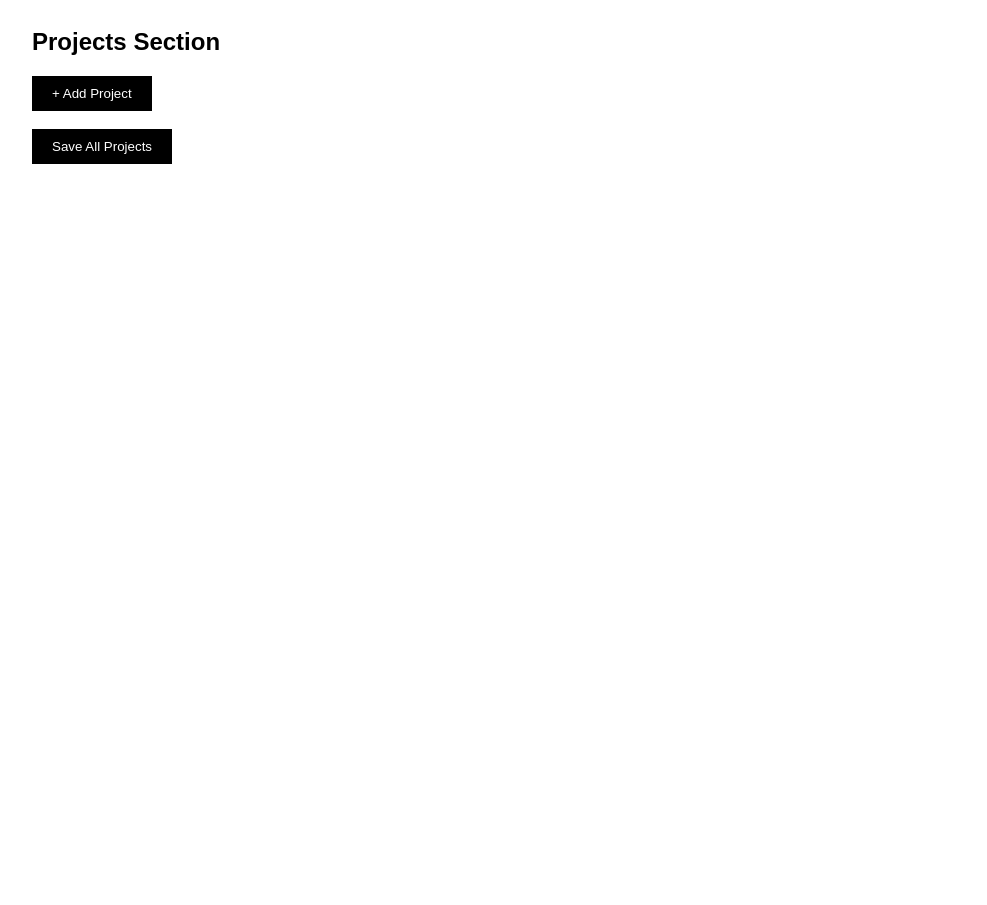
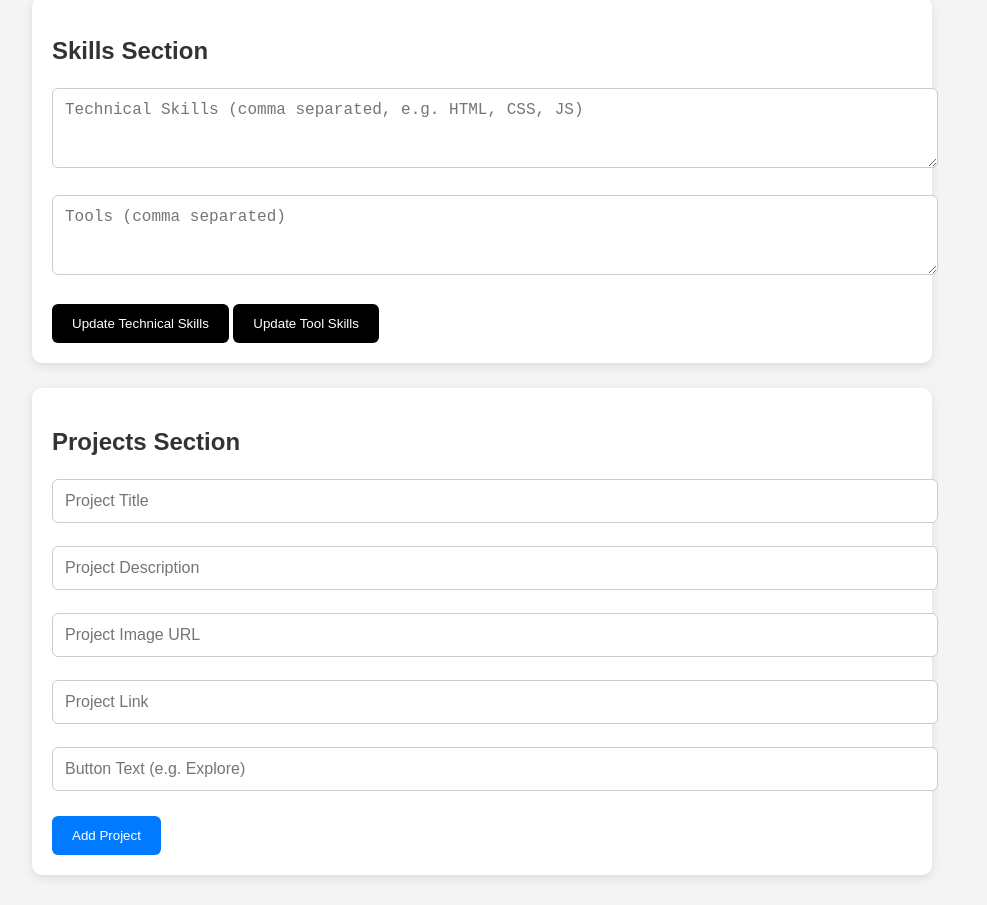
Before and after one commit to MITHU-SAJU/portfolio-update, a plain HTML site: page index.html in a window 1280 px wide. Shown: the part 722-1627 px from the top of the page, without its empty margins (158-1145 px from the left). Before the commit the page ends 906 px from the top, so only its background shows below. Drawn offline with Linux system fonts and the light colour scheme.

Commit message:
first commit

```diff
--- a/index.html
+++ b/index.html
@@ -4,81 +4,142 @@
 <head>
     <meta charset="UTF-8">
     <title>Portfolio Admin Panel</title>
+
+    <!-- ======= BASIC MODERN UI DESIGN ======= -->
     <style>
         body {
-            font-family: Arial;
-            padding: 20px;
+            font-family: 'Poppins', sans-serif;
+            background: #f4f4f4;
+            margin: 0;
+            padding: 0;
+        }
+
+        .container {
             max-width: 900px;
             margin: auto;
+            padding: 30px;
+        }
+
+        h1 {
+            background: black;
+            color: white;
+            padding: 18px;
+            text-align: center;
+            border-radius: 10px;
+        }
+
+        section {
+            background: white;
+            padding: 20px;
+            border-radius: 10px;
+            margin-top: 25px;
+            box-shadow: 0 3px 10px rgba(0, 0, 0, 0.1);
         }
 
         h2 {
-            margin-top: 40px;
+            margin-bottom: 15px;
+            color: #333;
         }
 
         textarea,
         input {
             width: 100%;
-            padding: 10px;
-            margin: 8px 0;
+            padding: 12px;
+            border-radius: 6px;
+            margin: 8px 0 15px 0;
+            border: 1px solid #ccc;
+            font-size: 16px;
         }
 
         .btn {
             background: black;
             color: white;
-            padding: 10px 20px;
+            padding: 12px 20px;
+            border-radius: 6px;
             cursor: pointer;
             border: none;
+            transition: 0.3s;
+            margin-top: 10px;
         }
 
         .btn:hover {
-            opacity: 0.8;
+            background: #333;
         }
 
-        .project-box {
+        .project-card {
             border: 1px solid #ccc;
             padding: 15px;
-            margin-top: 10px;
+            background: #fafafa;
+            border-radius: 8px;
+            margin-bottom: 10px;
+        }
+
+        .add-btn {
+            background: #007bff;
+        }
+
+        .add-btn:hover {
+            background: #0056d2;
         }
     </style>
 </head>
 
 <body>
 
+    <div class="container">
+
         <h1>Portfolio Admin Panel</h1>
 
         <!-- ABOUT SECTION -->
+        <section>
             <h2>About Section</h2>
-    <textarea id="aboutBio" rows="4" placeholder="Bio"></textarea>
-    <input id="aboutExp" placeholder="Experience (eg. 10+)" />
-    <input id="aboutProjects" placeholder="Projects Completed (eg. 03)" />
+
+            <textarea id="bio" rows="4" placeholder="Enter your Bio..."></textarea>
+            <input id="experience" placeholder="Experience (eg. 1+ years)">
+            <input id="completed" placeholder="Projects Completed (eg. 10)">
+            <input id="resume" placeholder="Resume PDF URL">
+            <input id="aboutImage" placeholder="Profile Image URL">
+
             <button class="btn" onclick="updateAbout()">Update About</button>
+        </section>
 
         <!-- SKILLS SECTION -->
+        <section>
             <h2>Skills Section</h2>
-    <textarea id="technicalSkills" rows="3" placeholder="Technical Skills (comma separated)"></textarea>
+
+            <textarea id="technicalSkills" rows="3"
+                placeholder="Technical Skills (comma separated, e.g. HTML, CSS, JS)"></textarea>
             <textarea id="toolSkills" rows="3" placeholder="Tools (comma separated)"></textarea>
-    <button class="btn" onclick="updateSkills()">Update Skills</button>
 
-    <!-- PROJECTS SECTION -->
+            <button class="btn" onclick="updateTechnicalSkills()">Update Technical Skills</button>
+            <button class="btn" onclick="updateToolSkills()">Update Tool Skills</button>
+        </section>
+
+        <!-- PROJECT SECTION -->
+        <section>
             <h2>Projects Section</h2>
-    <div id="projectsContainer"></div>
-    <button class="btn" onclick="addProjectForm()">+ Add Project</button>
-    <br><br>
-    <button class="btn" onclick="updateProjects()">Save All Projects</button>
 
+            <div id="projectForm">
+                <input id="projectTitle" placeholder="Project Title">
+                <input id="projectDesc" placeholder="Project Description">
+                <input id="projectImg" placeholder="Project Image URL">
+                <input id="projectLink" placeholder="Project Link">
+                <input id="projectBtn" placeholder="Button Text (e.g. Explore)">
+            </div>
+
+            <button class="btn add-btn" onclick="addProject()">Add Project</button>
+        </section>
+
+    </div>
+
+    <!-- ================================
+             FIREBASE SCRIPT
+    ================================ -->
     <script type="module">
         // ====== Firebase Setup ======
-    import {
-        initializeApp
-    } from "https://www.gstatic.com/firebasejs/10.8.0/firebase-app.js";
-    import {
-        getFirestore,
-        doc,
-        setDoc,
-        addDoc,
-        collection
-    } from "https://www.gstatic.com/firebasejs/10.8.0/firebase-firestore.js";
+        import { initializeApp } from "https://www.gstatic.com/firebasejs/10.8.0/firebase-app.js";
+        import { getFirestore, doc, setDoc, addDoc, collection }
+        from "https://www.gstatic.com/firebasejs/10.8.0/firebase-firestore.js";
 
         const firebaseConfig = {
             apiKey: "AIzaSyDLPUtK-NGtlOQUdS_Fe19NqcRiz3eFeCk",
@@ -109,14 +170,11 @@
         //     UPDATE TECHNICAL SKILLS
         // ===============================
         window.updateTechnicalSkills = async () => {
-        const skills = document
-            .getElementById("technicalSkills")
-            .value.split(",")
+            const skills = document.getElementById("technicalSkills").value
+                .split(",")
                 .map(s => s.trim());
 
-        await setDoc(doc(db, "portfolio", "skillsTechnical"), {
-            skills
-        });
+            await setDoc(doc(db, "portfolio", "skillsTechnical"), { skills });
 
             alert("Technical Skills Updated!");
         };
@@ -125,14 +183,11 @@
         //        UPDATE TOOL SKILLS
         // ===============================
         window.updateToolSkills = async () => {
-        const skills = document
-            .getElementById("toolSkills")
-            .value.split(",")
+            const skills = document.getElementById("toolSkills").value
+                .split(",")
                 .map(s => s.trim());
 
-        await setDoc(doc(db, "portfolio", "skillsTools"), {
-            skills
-        });
+            await setDoc(doc(db, "portfolio", "skillsTools"), { skills });
 
             alert("Tool Skills Updated!");
         };
@@ -149,10 +204,10 @@
                 buttonText: document.getElementById("projectBtn").value
             });
 
-        alert("Project Added!");
+            alert("Project Added Successfully!");
         };
+
     </script>
-
 
 </body>
 
```
Lines whose indentation alone changed are shown as unchanged.
